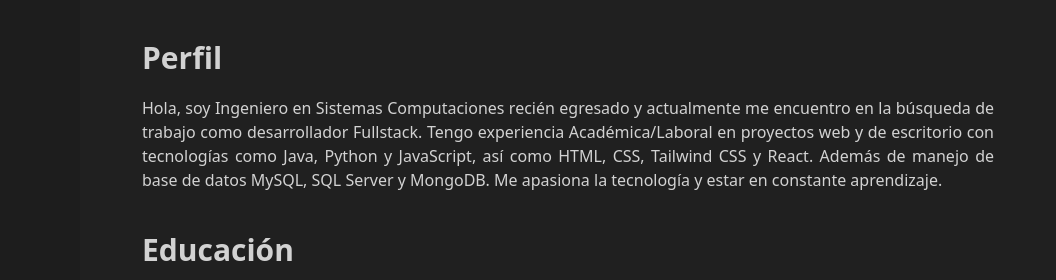
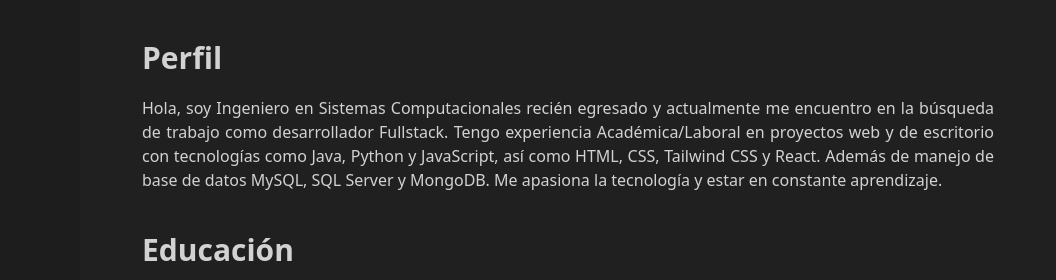
Before and after one commit to ASJordi/personal-website, an Astro site: page /cv in a window 1280 px wide. Shown: the top 280 px of the page, 224-1280 px from the left. Built offline with nearby package versions, Linux system fonts and the light colour scheme; Astro itself is replaced by a stand-in of ours.

Commit message:
fix: :bug: updated description

```diff
--- a/src/config.ts
+++ b/src/config.ts
@@ -2,4 +2,4 @@
 // You can import this data from anywhere in your site by using the `import` keyword.
 
 export const SITE_TITLE = 'Jordi Eduardo Ayala Soto';
-export const SITE_DESCRIPTION = 'Hola, soy Ingeniero en Sistemas Computaciones recién egresado y actualmente me encuentro en la búsqueda de trabajo como desarrollador Fullstack. Tengo experiencia Académica/Laboral en proyectos web y de escritorio con tecnologías como Java, Python y JavaScript, así como HTML, CSS, Tailwind CSS y React. Además de manejo de base de datos MySQL, SQL Server y MongoDB. Me gusta estar en constante aprendizaje y poder aplicarlo en el mundo tecnológico.';
+export const SITE_DESCRIPTION = 'Hola, soy Ingeniero en Sistemas Computacionales recién egresado y actualmente me encuentro en la búsqueda de trabajo como desarrollador Fullstack. Tengo experiencia Académica/Laboral en proyectos web y de escritorio con tecnologías como Java, Python y JavaScript, así como HTML, CSS, Tailwind CSS y React. Además de manejo de base de datos MySQL, SQL Server y MongoDB. Me gusta estar en constante aprendizaje y poder aplicarlo en el mundo tecnológico.';
--- a/src/pages/cv.astro
+++ b/src/pages/cv.astro
@@ -9,7 +9,7 @@ import TimeLineElement from "../components/cv/TimeLine.astro";
   </div>
 
   <div class="mb-10 text-justify">
-		Hola, soy Ingeniero en Sistemas Computaciones recién egresado y actualmente me encuentro en la búsqueda de trabajo como desarrollador Fullstack. Tengo experiencia Académica/Laboral en proyectos web y de escritorio con tecnologías como Java, Python y JavaScript, así como HTML, CSS, Tailwind CSS y React. Además de manejo de base de datos MySQL, SQL Server y MongoDB. Me apasiona la tecnología y estar en constante aprendizaje.
+		Hola, soy Ingeniero en Sistemas Computacionales recién egresado y actualmente me encuentro en la búsqueda de trabajo como desarrollador Fullstack. Tengo experiencia Académica/Laboral en proyectos web y de escritorio con tecnologías como Java, Python y JavaScript, así como HTML, CSS, Tailwind CSS y React. Además de manejo de base de datos MySQL, SQL Server y MongoDB. Me apasiona la tecnología y estar en constante aprendizaje.
   </div>
 
   <div class="mb-5">
--- a/src/pages/index.astro
+++ b/src/pages/index.astro
@@ -17,7 +17,7 @@ const last_posts = posts.slice(0, 3);
 		<div class="text-3xl py-3 font-bold">Ingeniero en Sistemas Computacionales</div>
 		<div class="py-2">
 			<text class="text-lg">
-				Hola, soy Ingeniero en Sistemas Computaciones recién egresado y actualmente me encuentro en la búsqueda de trabajo como desarrollador Fullstack. Tengo experiencia Académica/Laboral en proyectos web y de escritorio con tecnologías como Java, Python y JavaScript, así como HTML, CSS, Tailwind CSS y React. Además de manejo de base de datos MySQL, SQL Server y MongoDB. Me apasiona la tecnología y estar en constante aprendizaje.
+				Hola, soy Ingeniero en Sistemas Computacionales recién egresado y actualmente me encuentro en la búsqueda de trabajo como desarrollador Fullstack. Tengo experiencia Académica/Laboral en proyectos web y de escritorio con tecnologías como Java, Python y JavaScript, así como HTML, CSS, Tailwind CSS y React. Además de manejo de base de datos MySQL, SQL Server y MongoDB. Me apasiona la tecnología y estar en constante aprendizaje.
 				</text>
 		</div>
 		<div class="mt-8">
```
